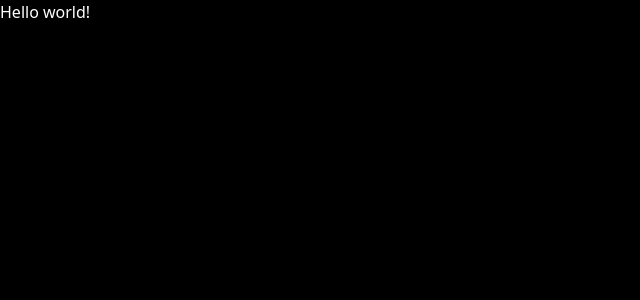
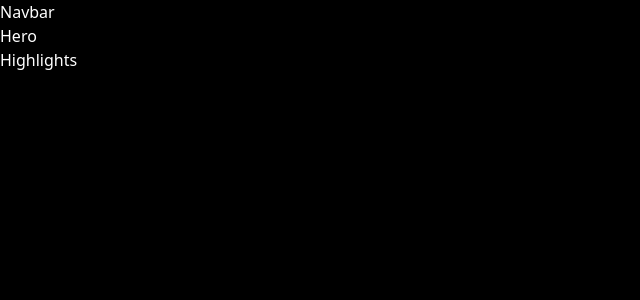
Before and after one commit to FreddyCA/ModernWebsite3D, a Next.js app: page / in a window 1280 px wide. Shown: the top 300 px of the page, without its empty margins (0-640 px from the left). Built offline with nearby package versions, Linux system fonts and the light colour scheme.

Commit message:
feat: add hero, navbar and highlights components

```diff
--- a/app/page.tsx
+++ b/app/page.tsx
@@ -1,10 +1,16 @@
 import { heroImg } from "@/lib";
+import Hero from "@/ui/hero";
+import Highlights from "@/ui/highlights";
+
+import Navbar from "@/ui/navbar";
 import Image from "next/image";
 
 export default function Home() {
   return (
-    <>
-      <h1 className="text-3xl font-bold underline">Hello world!</h1>
-    </>
+    <main>
+      <Navbar />
+      <Hero />
+      <Highlights />
+    </main>
   );
 }
--- /dev/null
+++ b/ui/hero.tsx
@@ -0,0 +1,5 @@
+export default function Hero() {
+  return (
+    <div>Hero</div>
+  )
+}
--- /dev/null
+++ b/ui/highlights.tsx
@@ -0,0 +1,5 @@
+export default function Highlights() {
+  return (
+    <div>Highlights</div>
+  )
+}
--- /dev/null
+++ b/ui/navbar.tsx
@@ -0,0 +1,6 @@
+
+export default function Navbar() {
+  return (
+    <div>Navbar</div>
+  )
+}
```
